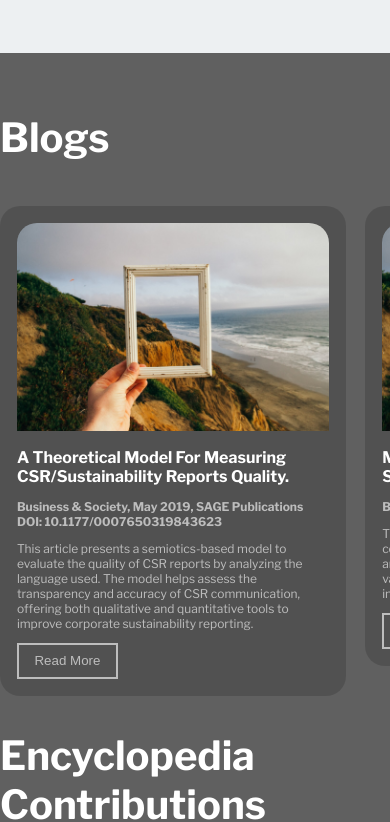
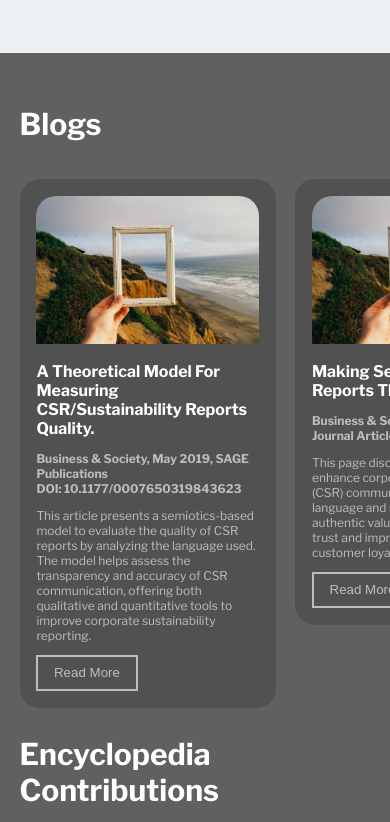
Before and after one commit to ellaycodes/portfolio, an Angular app: page /contact in a window 390 px wide. Shown: the part 10696-11518 px from the top of the page. Built offline with nearby package versions, Linux system fonts and the light colour scheme.

Commit message:
fix white edge

```diff
--- a/src/app/css/articles.component.css
+++ b/src/app/css/articles.component.css
@@ -210,7 +210,7 @@ button {
     letter-spacing: 0;
   }
   .article {
-    width: 80%;
+    width: 60%;
     height: fit-content;
   }
   .article > p {
@@ -220,23 +220,29 @@ button {
   section {
     row-gap: 2vh;
   }
+  h1 {
+    font-size: 30px;
+  }
 }
 
 @media screen and (max-width: 450px) {
   .articles {
     padding: 4vh 0;
   }
-  .container {
-    padding: 0 5vw;
-  }
   #bookmark > p {
     font-size: 12px;
+  }
+  h1 {
+    padding-left: 5vw;
+  }
+  section {
+    padding-left: 5vw;
   }
 }
 
 @media screen and (max-width: 375px) {
   .article {
-    padding: 2vh 0;
+    padding: 2vh;
   }
   h1 {
     margin-bottom: 2vh;
```
